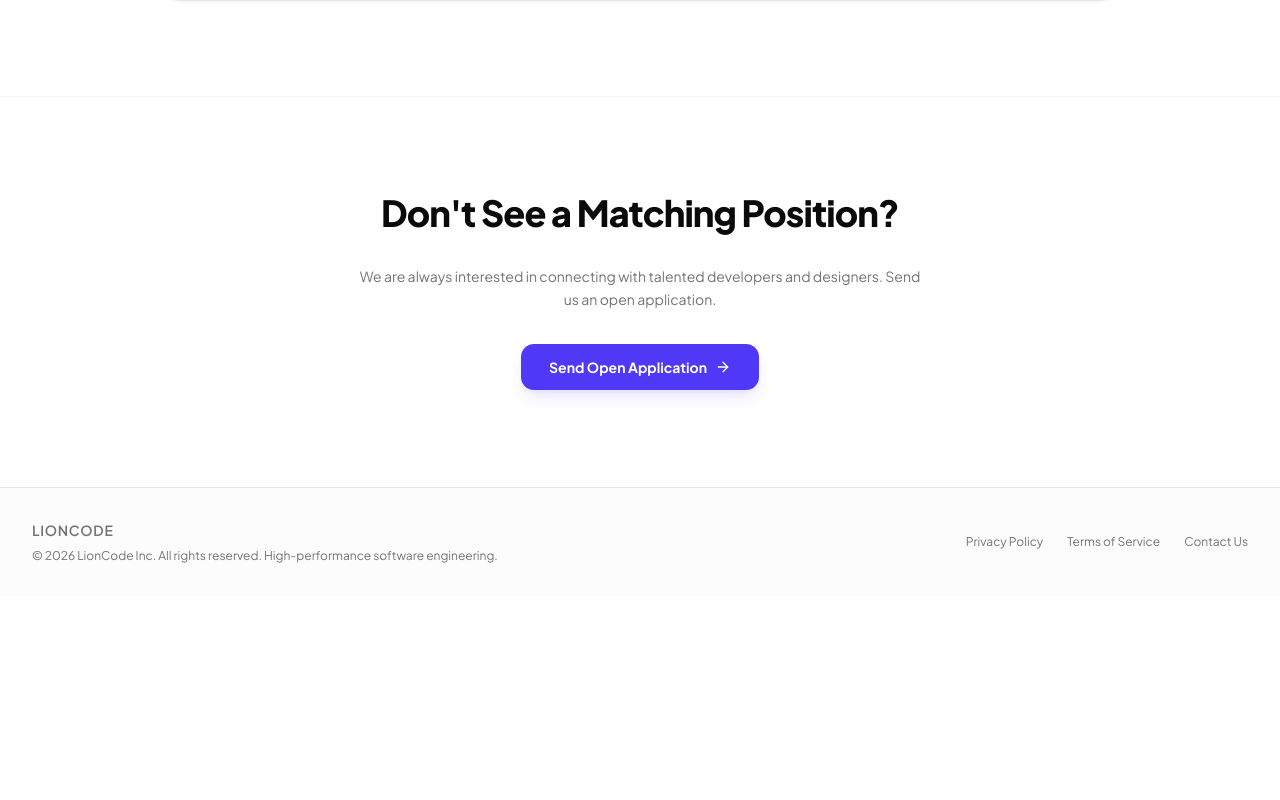
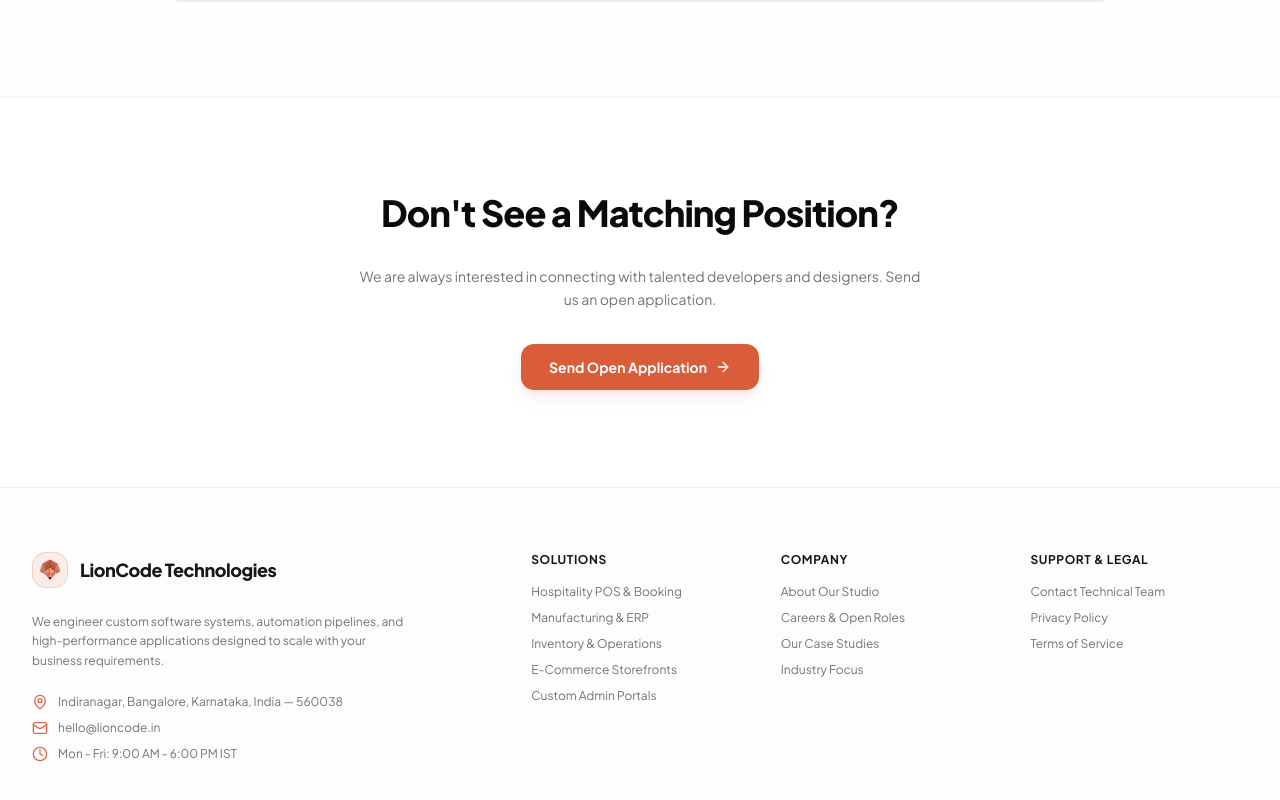
Before and after one commit to shardulkumar123/lioncode-next-frontend, a Next.js app: page /careers in a window 1280 px wide. Shown: the part 1998-2798 px from the top of the page. Before the commit the page ends 2594 px from the top, so only its background shows below. Built offline with nearby package versions, Linux system fonts and the light colour scheme.

Commit message:
feat: updated the theme and footer

```diff
--- a/app/about/page.tsx
+++ b/app/about/page.tsx
@@ -46,7 +46,7 @@ export default function AboutPage() {
               </span>
             </h1>
             <p className="mx-auto max-w-2xl text-lg text-muted-foreground leading-relaxed">
-              LionCode is a specialized software engineering studio building performant digital
+              LionCode Technologies is a specialized software engineering studio building performant digital
               tools, secure enterprise portals, and bespoke AI applications.
             </p>
           </div>
@@ -156,7 +156,7 @@ export default function AboutPage() {
               asChild
               className="rounded-xl px-7 bg-indigo-600 hover:bg-indigo-700 text-white font-bold h-12 shadow-lg shadow-indigo-600/10"
             >
-              <Link href="/start-project" className="flex items-center gap-2">
+              <Link href="/contact" className="flex items-center gap-2">
                 Start a Project <ArrowRight className="h-4 w-4" />
               </Link>
             </Button>
--- a/app/globals.css
+++ b/app/globals.css
@@ -46,6 +46,19 @@
   --radius-2xl: calc(var(--radius) * 1.8);
   --radius-3xl: calc(var(--radius) * 2.2);
   --radius-4xl: calc(var(--radius) * 2.6);
+
+  /* Theme color configuration mapping */
+  --color-indigo-50: var(--indigo-50);
+  --color-indigo-100: var(--indigo-100);
+  --color-indigo-200: var(--indigo-200);
+  --color-indigo-300: var(--indigo-300);
+  --color-indigo-400: var(--indigo-400);
+  --color-indigo-500: var(--indigo-500);
+  --color-indigo-600: var(--indigo-600);
+  --color-indigo-700: var(--indigo-700);
+  --color-indigo-800: var(--indigo-800);
+  --color-indigo-900: var(--indigo-900);
+  --color-indigo-950: var(--indigo-950);
 }
 
 :root {
@@ -81,17 +94,30 @@
   --sidebar-ring: oklch(0.708 0 0);
   --background: oklch(1 0 0);
   --foreground: oklch(0.145 0 0);
+
+  /* Theme Brand Colors (Custom Orange/Terracotta based on #D95D39) */
+  --indigo-50: #fdf6f4;
+  --indigo-100: #fbece8;
+  --indigo-200: #f6d0c5;
+  --indigo-300: #eea693;
+  --indigo-400: #e47e63;
+  --indigo-500: #dc684a;
+  --indigo-600: #d95d39; /* Brand Core Button Color */
+  --indigo-700: #b44627;
+  --indigo-800: #953a20;
+  --indigo-900: #7a311d;
+  --indigo-950: #42180c;
 }
 
 .dark {
-  --background: oklch(0.145 0 0);
+  --background: #110B11;
   --foreground: oklch(0.985 0 0);
-  --card: oklch(0.205 0 0);
+  --card: #110B11;
   --card-foreground: oklch(0.985 0 0);
-  --popover: oklch(0.205 0 0);
+  --popover: #110B11;
   --popover-foreground: oklch(0.985 0 0);
   --primary: oklch(0.922 0 0);
-  --primary-foreground: oklch(0.205 0 0);
+  --primary-foreground: #110B11;
   --secondary: oklch(0.269 0 0);
   --secondary-foreground: oklch(0.985 0 0);
   --muted: oklch(0.269 0 0);
@@ -115,6 +141,19 @@
   --sidebar-accent-foreground: oklch(0.985 0 0);
   --sidebar-border: oklch(1 0 0 / 10%);
   --sidebar-ring: oklch(0.556 0 0);
+
+  /* Brand Colors in dark mode */
+  --indigo-50: #fdf6f4;
+  --indigo-100: #fbece8;
+  --indigo-200: #f6d0c5;
+  --indigo-300: #eea693;
+  --indigo-400: #e47e63;
+  --indigo-500: #dc684a;
+  --indigo-600: #d95d39;
+  --indigo-700: #b44627;
+  --indigo-800: #953a20;
+  --indigo-900: #7a311d;
+  --indigo-950: #42180c;
 }
 
 @layer base {
--- a/app/industries/page.tsx
+++ b/app/industries/page.tsx
@@ -253,7 +253,7 @@ export default function IndustriesPage() {
               asChild
               className="rounded-xl px-7 bg-indigo-600 hover:bg-indigo-700 text-white font-bold h-12 shadow-lg shadow-indigo-600/10"
             >
-              <Link href="/start-project" className="flex items-center gap-2">
+              <Link href="/contact" className="flex items-center gap-2">
                 Start a Project <ArrowRight className="h-4 w-4" />
               </Link>
             </Button>
--- a/app/layout.tsx
+++ b/app/layout.tsx
@@ -17,7 +17,7 @@ const geistMono = Geist_Mono({
 });
 
 export const metadata: Metadata = {
-  title: "LionCode | IT Services & Consulting",
+  title: "LionCode Technologies | IT Services & Consulting",
   description:
     "Enterprise-grade software engineering, IT systems consulting, and state-of-the-art AI solutions.",
 };
--- a/app/page.tsx
+++ b/app/page.tsx
@@ -62,7 +62,7 @@ const projects = [
 const testimonials = [
   {
     quote:
-      "LionCode transformed our backend system into a high-performance engine. Their architecture scales seamlessly and their attention to detail is outstanding.",
+      "LionCode Technologies transformed our backend system into a high-performance engine. Their architecture scales seamlessly and their attention to detail is outstanding.",
     author: "Elena Rostova",
     role: "VP of Engineering, Justravels",
     stars: 5,
--- a/app/projects/page.tsx
+++ b/app/projects/page.tsx
@@ -173,7 +173,7 @@ export default function ProjectsPage() {
               asChild
               className="rounded-xl px-7 bg-indigo-600 hover:bg-indigo-700 text-white font-bold h-12 shadow-lg shadow-indigo-600/10"
             >
-              <Link href="/start-project" className="flex items-center gap-2">
+              <Link href="/contact" className="flex items-center gap-2">
                 Start a Project <ArrowRight className="h-4 w-4" />
               </Link>
             </Button>
--- a/app/services/page.tsx
+++ b/app/services/page.tsx
@@ -263,7 +263,7 @@ export default function ServicesPage() {
                   key={index}
                   className="relative flex flex-col items-start p-6 bg-card border border-border/40 rounded-2xl shadow-sm"
                 >
-                  <span className="text-4xl font-black text-indigo-100 dark:text-indigo-950/40 select-none">
+                  <span className="text-4xl font-black text-indigo-600/15 dark:text-indigo-400/25 select-none">
                     {proc.step}
                   </span>
                   <h3 className="mt-4 text-base font-extrabold text-neutral-900 dark:text-white">
@@ -291,7 +291,7 @@ export default function ServicesPage() {
               asChild
               className="rounded-xl px-7 bg-indigo-600 hover:bg-indigo-700 text-white font-bold h-12 shadow-lg shadow-indigo-600/10"
             >
-              <Link href="/start-project" className="flex items-center gap-2">
+              <Link href="/contact" className="flex items-center gap-2">
                 Start a Project <ArrowRight className="h-4 w-4" />
               </Link>
             </Button>
--- a/components/common/footer.tsx
+++ b/components/common/footer.tsx
@@ -1,33 +1,147 @@
 import Link from "next/link";
+import { Logo } from "@/components/common/logo";
+import { Mail, MapPin, Clock } from "lucide-react";
 
 export function Footer() {
   const currentYear = new Date().getFullYear();
 
   return (
-    <footer className="mt-auto border-t border-border bg-muted/30">
-      <div className="mx-auto max-w-7xl px-4 py-8 sm:px-6 lg:px-8">
-        <div className="flex flex-col items-center justify-between gap-4 md:flex-row">
-          {/* Brand & Copy */}
-          <div className="flex flex-col items-center gap-2 md:items-start">
-            <span className="text-sm font-semibold tracking-wider text-muted-foreground uppercase">
-              LionCode
-            </span>
-            <p className="text-center text-xs text-muted-foreground md:text-left">
-              &copy; {currentYear} LionCode Inc. All rights reserved. High-performance software
-              engineering.
+    <footer className="mt-auto border-t border-border/60 bg-muted/20 dark:bg-zinc-950/20">
+      <div className="mx-auto max-w-7xl px-4 py-16 sm:px-6 lg:px-8">
+        <div className="grid grid-cols-1 gap-10 md:grid-cols-2 lg:grid-cols-5 lg:gap-8">
+
+          {/* Brand Info Column */}
+          <div className="lg:col-span-2 space-y-6">
+            <div className="flex items-center gap-3">
+              <div className="flex h-9 w-9 items-center justify-center rounded-xl bg-indigo-600/10 dark:bg-indigo-600/20 p-1 border border-indigo-500/20">
+                <Logo size={28} />
+              </div>
+              <span className="text-lg font-black tracking-tight text-neutral-900 dark:text-white">
+                LionCode Technologies
+              </span>
+            </div>
+            <p className="text-xs text-muted-foreground leading-relaxed max-w-sm">
+              We engineer custom software systems, automation pipelines, and high-performance applications designed to scale with your business requirements.
             </p>
+            {/* Contact Details */}
+            <div className="space-y-2.5 text-xs text-muted-foreground">
+              <div className="flex items-start gap-2.5">
+                <MapPin className="h-4 w-4 shrink-0 text-indigo-500" />
+                <span>Indiranagar, Bangalore, Karnataka, India — 560038</span>
+              </div>
+              <div className="flex items-center gap-2.5">
+                <Mail className="h-4 w-4 shrink-0 text-indigo-500" />
+                <a href="mailto:hello@lioncode.in" className="hover:text-foreground transition-colors">
+                  hello@lioncode.in
+                </a>
+              </div>
+              <div className="flex items-center gap-2.5">
+                <Clock className="h-4 w-4 shrink-0 text-indigo-500" />
+                <span>Mon - Fri: 9:00 AM - 6:00 PM IST</span>
+              </div>
+            </div>
           </div>
 
-          {/* Footer Links */}
-          <div className="flex flex-wrap justify-center gap-6 text-xs text-muted-foreground">
+          {/* Column 2: Services */}
+          <div className="space-y-4">
+            <h4 className="text-xs font-bold uppercase tracking-wider text-neutral-900 dark:text-white">
+              Solutions
+            </h4>
+            <ul className="space-y-2.5 text-xs text-muted-foreground">
+              <li>
+                <Link href="/services" className="hover:text-foreground transition-colors">
+                  Hospitality POS & Booking
+                </Link>
+              </li>
+              <li>
+                <Link href="/services" className="hover:text-foreground transition-colors">
+                  Manufacturing & ERP
+                </Link>
+              </li>
+              <li>
+                <Link href="/services" className="hover:text-foreground transition-colors">
+                  Inventory & Operations
+                </Link>
+              </li>
+              <li>
+                <Link href="/services" className="hover:text-foreground transition-colors">
+                  E-Commerce Storefronts
+                </Link>
+              </li>
+              <li>
+                <Link href="/services" className="hover:text-foreground transition-colors">
+                  Custom Admin Portals
+                </Link>
+              </li>
+            </ul>
+          </div>
+
+          {/* Column 3: Company */}
+          <div className="space-y-4">
+            <h4 className="text-xs font-bold uppercase tracking-wider text-neutral-900 dark:text-white">
+              Company
+            </h4>
+            <ul className="space-y-2.5 text-xs text-muted-foreground">
+              <li>
+                <Link href="/about" className="hover:text-foreground transition-colors">
+                  About Our Studio
+                </Link>
+              </li>
+              <li>
+                <Link href="/careers" className="hover:text-foreground transition-colors">
+                  Careers & Open Roles
+                </Link>
+              </li>
+              <li>
+                <Link href="/projects" className="hover:text-foreground transition-colors">
+                  Our Case Studies
+                </Link>
+              </li>
+              <li>
+                <Link href="/industries" className="hover:text-foreground transition-colors">
+                  Industry Focus
+                </Link>
+              </li>
+            </ul>
+          </div>
+
+          {/* Column 4: Legal & Contact */}
+          <div className="space-y-4">
+            <h4 className="text-xs font-bold uppercase tracking-wider text-neutral-900 dark:text-white">
+              Support & Legal
+            </h4>
+            <ul className="space-y-2.5 text-xs text-muted-foreground">
+              <li>
+                <Link href="/contact" className="hover:text-foreground transition-colors">
+                  Contact Technical Team
+                </Link>
+              </li>
+              <li>
+                <Link href="/privacy" className="hover:text-foreground transition-colors">
+                  Privacy Policy
+                </Link>
+              </li>
+              <li>
+                <Link href="/terms" className="hover:text-foreground transition-colors">
+                  Terms of Service
+                </Link>
+              </li>
+            </ul>
+          </div>
+
+        </div>
+
+        {/* Bottom Bar */}
+        <div className="mt-12 pt-8 border-t border-border/40 flex flex-col items-center justify-between gap-4 sm:flex-row text-xs text-muted-foreground">
+          <p className="text-center sm:text-left">
+            &copy; {currentYear} LionCode Technologies Inc. All rights reserved. High-performance software engineering.
+          </p>
+          <div className="flex gap-6">
             <Link href="/privacy" className="hover:text-foreground transition-colors">
-              Privacy Policy
+              Privacy
             </Link>
             <Link href="/terms" className="hover:text-foreground transition-colors">
-              Terms of Service
-            </Link>
-            <Link href="/contact" className="hover:text-foreground transition-colors">
-              Contact Us
+              Terms
             </Link>
           </div>
         </div>
--- /dev/null
+++ b/components/common/logo.tsx
@@ -0,0 +1,79 @@
+import React from "react";
+
+interface LogoProps {
+  className?: string;
+  size?: number;
+}
+
+export function Logo({ className = "", size = 36 }: LogoProps) {
+  return (
+    <svg
+      width={size}
+      height={size}
+      viewBox="0 0 100 100"
+      fill="none"
+      xmlns="http://www.w3.org/2000/svg"
+      className={className}
+    >
+      <defs>
+        {/* Modern high-tech gradients driven by CSS variables */}
+        <linearGradient id="lion-glow" x1="0%" y1="0%" x2="100%" y2="100%">
+          <stop offset="0%" stopColor="var(--indigo-300)" />
+          <stop offset="50%" stopColor="var(--indigo-500)" />
+          <stop offset="100%" stopColor="var(--indigo-600)" />
+        </linearGradient>
+        <linearGradient id="mane-left" x1="0%" y1="0%" x2="100%" y2="100%">
+          <stop offset="0%" stopColor="var(--indigo-400)" />
+          <stop offset="100%" stopColor="var(--indigo-800)" />
+        </linearGradient>
+        <linearGradient id="mane-right" x1="100%" y1="0%" x2="0%" y2="100%">
+          <stop offset="0%" stopColor="var(--indigo-400)" />
+          <stop offset="100%" stopColor="var(--indigo-800)" />
+        </linearGradient>
+      </defs>
+
+      {/* Outer Mane / Crown - Left */}
+      <polygon points="50,10 20,25 32,55 50,42" fill="url(#mane-left)" />
+      {/* Outer Mane / Crown - Right */}
+      <polygon points="50,10 80,25 68,55 50,42" fill="url(#mane-right)" />
+
+      {/* Side Cheeks - Left */}
+      <polygon points="20,25 10,55 35,70 32,55" fill="url(#mane-left)" opacity="0.8" />
+      {/* Side Cheeks - Right */}
+      <polygon points="80,25 90,55 65,70 68,55" fill="url(#mane-right)" opacity="0.8" />
+
+      {/* Central Face Bridge - Left */}
+      <polygon points="50,42 32,55 35,70 50,88" fill="url(#lion-glow)" />
+      {/* Central Face Bridge - Right */}
+      <polygon points="50,42 68,55 65,70 50,88" fill="url(#lion-glow)" opacity="0.9" />
+
+      {/* Tech Eyes (Slanted, minimalist & sharp) */}
+      <polygon points="38,53 47,56 45,58 38,55" fill="#FFFFFF" />
+      <polygon points="62,53 53,56 55,58 62,55" fill="#FFFFFF" />
+
+      {/* Code Brackets Integrated into lower face/muzzle structure */}
+      {/* Left Code Bracket "<" */}
+      <path
+        d="M 30,62 L 25,66 L 30,70"
+        stroke="#FFFFFF"
+        strokeWidth="2.5"
+        strokeLinecap="round"
+        strokeLinejoin="round"
+        opacity="0.9"
+      />
+      {/* Right Code Bracket ">" */}
+      <path
+        d="M 70,62 L 75,66 L 70,70"
+        stroke="#FFFFFF"
+        strokeWidth="2.5"
+        strokeLinecap="round"
+        strokeLinejoin="round"
+        opacity="0.9"
+      />
+
+      {/* Nose/Mouth area (Geometric) */}
+      <polygon points="50,70 44,76 56,76" fill="#FFFFFF" opacity="0.95" />
+      <polygon points="50,88 44,76 56,76" fill="var(--indigo-950)" />
+    </svg>
+  );
+}
--- a/constants/index.ts
+++ b/constants/index.ts
@@ -3,7 +3,7 @@
  */
 
 export const APP_CONFIG = {
-  name: "LionCode",
+  name: "LionCode Technologies",
   description: "High-performance software and AI solutions.",
   baseUrl: typeof window !== "undefined" ? window.location.origin : "http://localhost:3000",
 } as const;
--- a/lib/redux/slices/config-slice.ts
+++ b/lib/redux/slices/config-slice.ts
@@ -6,7 +6,7 @@ interface ConfigState {
 }
 
 const initialState: ConfigState = {
-  appName: "LionCode Studio",
+  appName: "LionCode Technologies",
   userName: "Guest",
 };
 
```
Also changed, not shown: components/common/navbar.tsx (+39 -27 lines).
